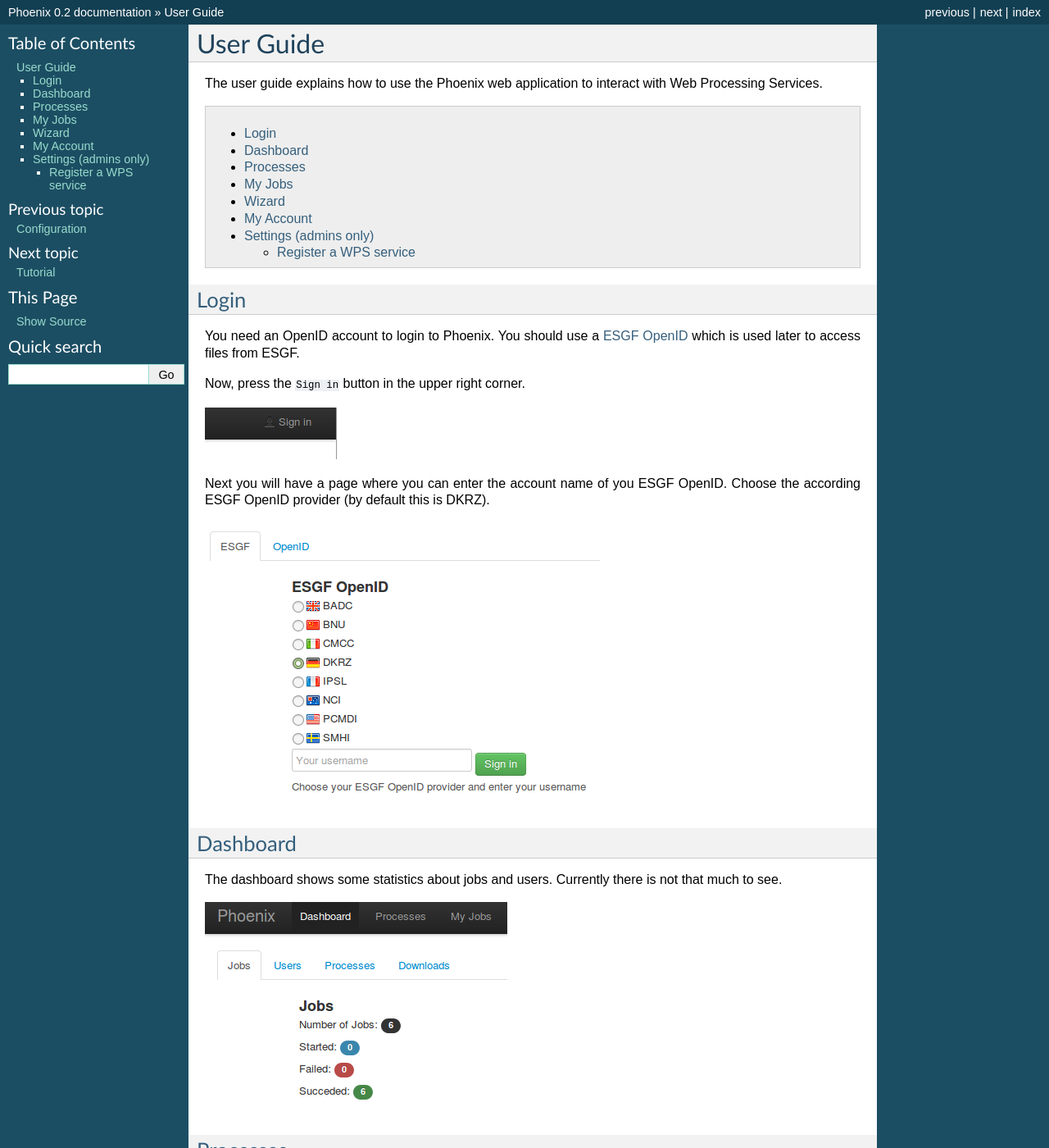
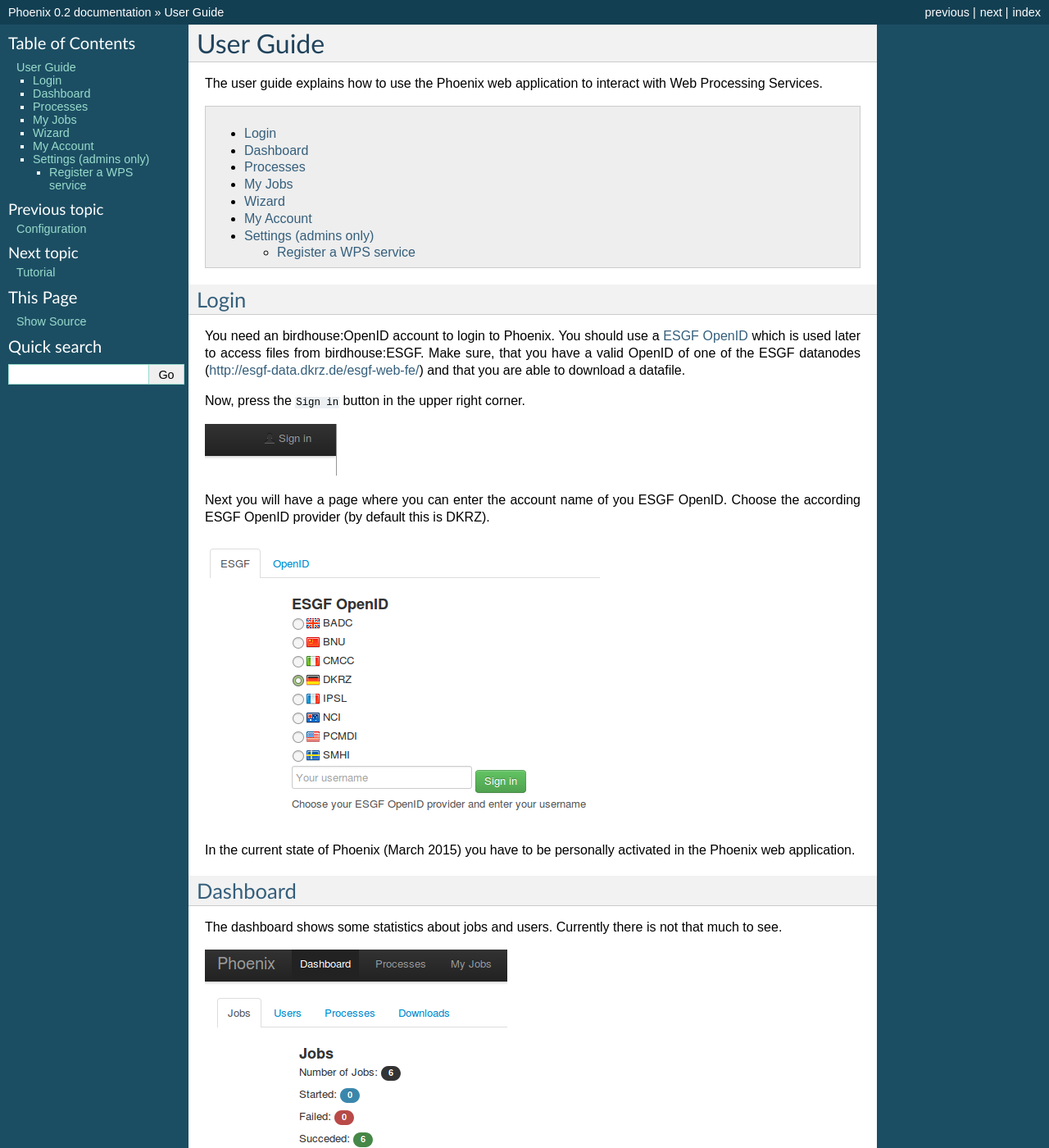
Before and after one commit to bird-house/pyramid-phoenix, a Sphinx documentation site: the page built from docs/source/user_guide.rst, in a window 1280 px wide and 1400 px high. Shown: the whole window at 82% size. Built offline with Sphinx 7.4.7, drawn with Linux system fonts in a browser that asks for light colours; some of the changed text lies outside the part shown.

Commit message:
removed login tutorial and updated user guide

```diff
--- a/docs/source/installation.rst
+++ b/docs/source/installation.rst
@@ -3,7 +3,7 @@
 Installation
 ============
 
-This installation works on Linux 64-bit (Ubuntu 14.04, Centos 6, ...). It might still work on MacOSX but packages are updated only from time to time. Most of the dependencies come from :term:`Anaconda <birdhouse:anaconda>` Python distribution system. Additional conda packages come from the `Binstar channel Birdhouse <https://binstar.org/birdhouse>`_. The installation is done with :term:`Buildout <birdhouse:buildout>`.
+This installation works on Linux 64-bit (Ubuntu 14.04, Centos 6, ...). It might still work on MacOSX but packages are updated only from time to time. Most of the dependencies come from :term:`birdhouse:Anaconda` Python distribution system. Additional conda packages come from the `Binstar channel Birdhouse <https://binstar.org/birdhouse>`_. The installation is done with :term:`birdhouse:Buildout`.
 
 Phoenix uses WPS processes provided by Malleefowl. As a requiste you should install a local Malleefowl WPS (this will become part of the Phoenix installer). Alternatively you could configure the WPS URL of a running Malleefowl WPS instance in the Phoenix ``custom.cfg``.
 
--- a/docs/source/tutorial.rst
+++ b/docs/source/tutorial.rst
@@ -8,5 +8,4 @@
 .. toctree::
    :maxdepth: 1
 
-   tutorial/login
    tutorial/visualisation
--- a/docs/source/user_guide.rst
+++ b/docs/source/user_guide.rst
@@ -12,15 +12,18 @@
 Login
 -----
 
-You need an OpenID account to login to Phoenix. You should use a `ESGF OpenID <https://github.com/ESGF/esgf.github.io/wiki/ESGF_Data_Download>`_ which is used later to access files from ESGF.
+You need an :term:`birdhouse:OpenID` account to login to Phoenix. You should use a `ESGF OpenID <https://github.com/ESGF/esgf.github.io/wiki/ESGF_Data_Download>`_ which is used later to access files from :term:`birdhouse:ESGF`. Make sure, that you have a valid OpenID of one of the ESGF datanodes (http://esgf-data.dkrz.de/esgf-web-fe/) and that you are able to download a datafile.
 
 Now, press the ``Sign in`` button in the upper right corner.
 
 .. image:: _images/signin.png
 
-Next you will have a page where you can enter the account name of you ESGF OpenID. Choose the according ESGF OpenID provider (by default this is DKRZ).
+Next you will have a page where you can enter the account name of you ESGF OpenID.
+Choose the according ESGF OpenID provider (by default this is DKRZ).
 
 .. image:: _images/openid.png
+
+In the current state of Phoenix (March 2015) you have to be personally activated in the Phoenix web application.
 
 
 Dashboard
@@ -125,6 +128,8 @@
 
 .. image:: _images/update_creds.png
 
+For security reasons the X509 proxy certificate is time limited. But don't worry; Phoenix will remind you to update if necessary.
+
 Settings (admins only)
 ----------------------
 
```
Also changed, not shown: docs/source/tutorial/login.rst (deleted, +0 -31 lines), docs/source/_images/access_status_sucess.png (deleted), docs/source/_images/accout_settings.png (deleted), docs/source/_images/expire.png (deleted).
